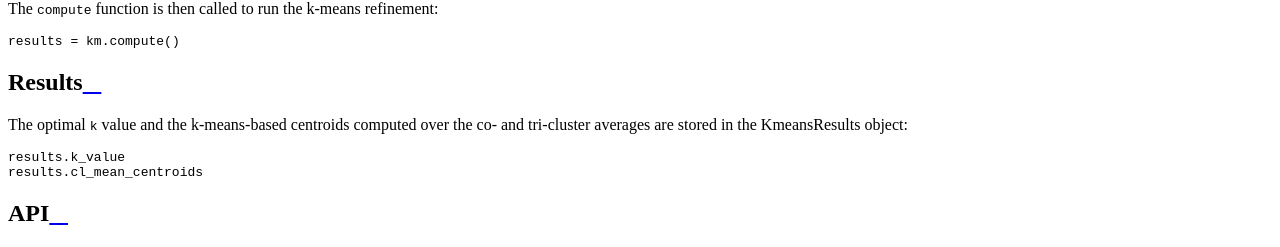
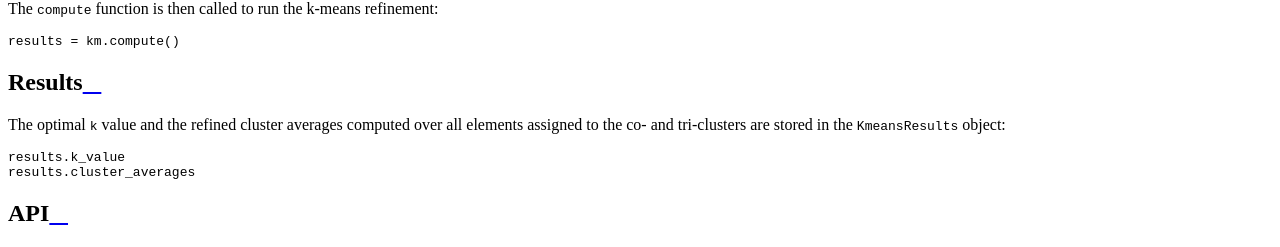
Before and after one commit to phenology/cgc, a Sphinx documentation site: the page built from docs/kmeans.rst, in a window 1280 px wide. Shown: the part 1272-1519 px from the top of the page. Built offline with Sphinx 7.4.7 and the Read the Docs theme 2.0.0, drawn with Linux system fonts in a browser that asks for light colours; grey boxes are pictures that could not be loaded.

Commit message:
fix docs

```diff
--- a/docs/kmeans.rst
+++ b/docs/kmeans.rst
@@ -65,13 +65,13 @@ The ``compute`` function is then called to run the k-means refinement:
 Results
 -------
 
-The optimal ``k`` value and the k-means-based centroids computed over the co- and tri-cluster averages are stored in the
-KmeansResults object:
+The optimal ``k`` value and the refined cluster averages computed over all elements assigned to the co- and tri-clusters
+are stored in the ``KmeansResults`` object:
 
 .. code-block:: python
 
     results.k_value
-    results.cl_mean_centroids
+    results.cluster_averages
 
 
 .. _k-means clustering: https://en.wikipedia.org/wiki/K-means_clustering
```
